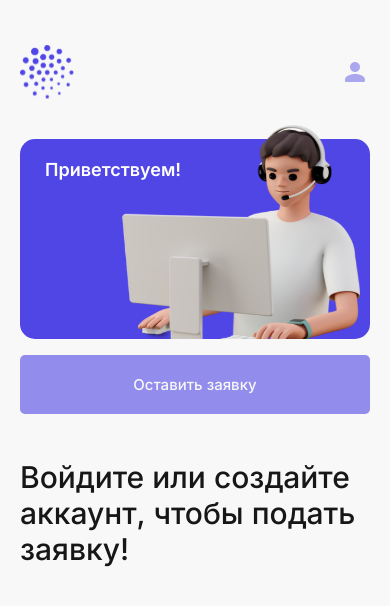
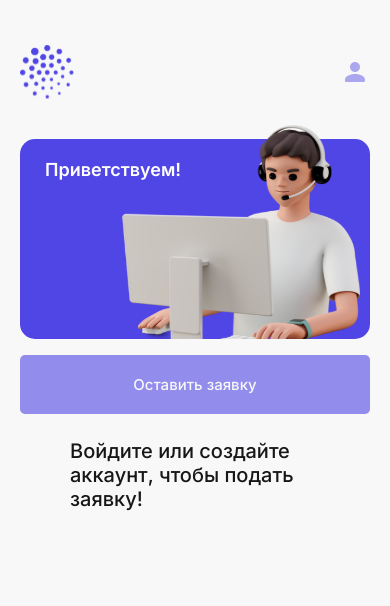
Before and after one commit to SiriusServiceDesk/frontend, a React (Vite) app: page / in a window 390 px wide. Shown: the top 606 px of the page. Built offline with nearby package versions, Linux system fonts and the light colour scheme; no server answers.

Commit message:
RequestsError adaptivity done

```diff
--- a/src/components/RequestsError/RequestsError.module.scss
+++ b/src/components/RequestsError/RequestsError.module.scss
@@ -4,4 +4,17 @@
 	margin: 50px auto;
 	font-size: 30px;
 	font-weight: 500;
+
+	@media (max-width: 970px) {
+		font-size: 25px;
+
+		padding-inline: 50px;
+	}
+
+	@media (max-width: 540px) {
+		font-size: 20px;
+
+		padding-inline: 50px;
+		margin-top: -20px;
+	}
 }
```
